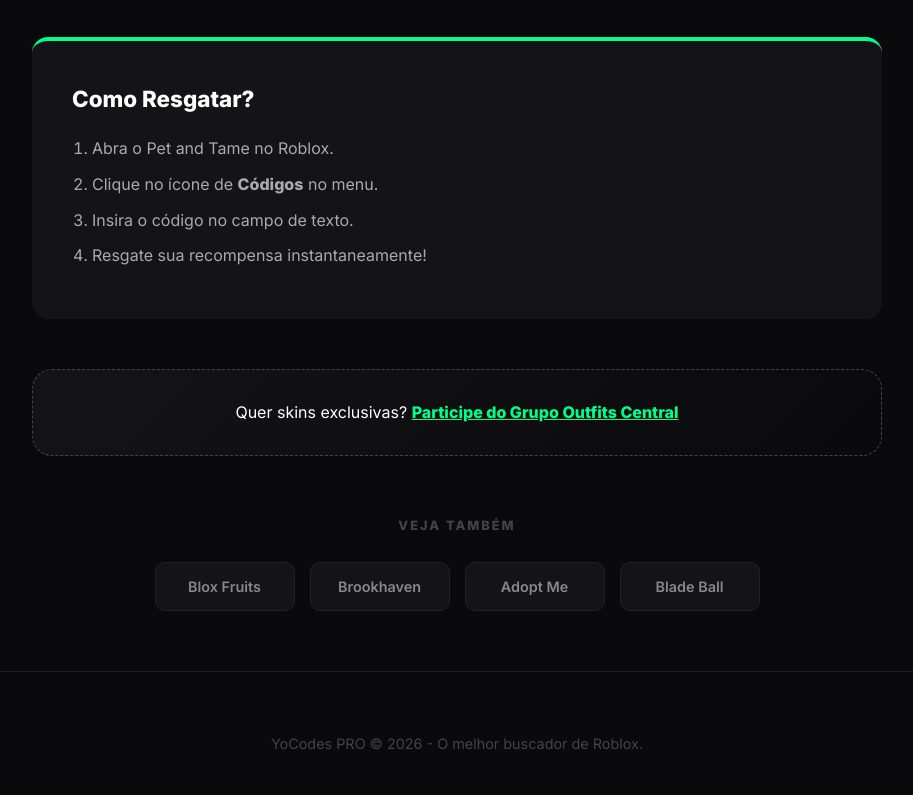
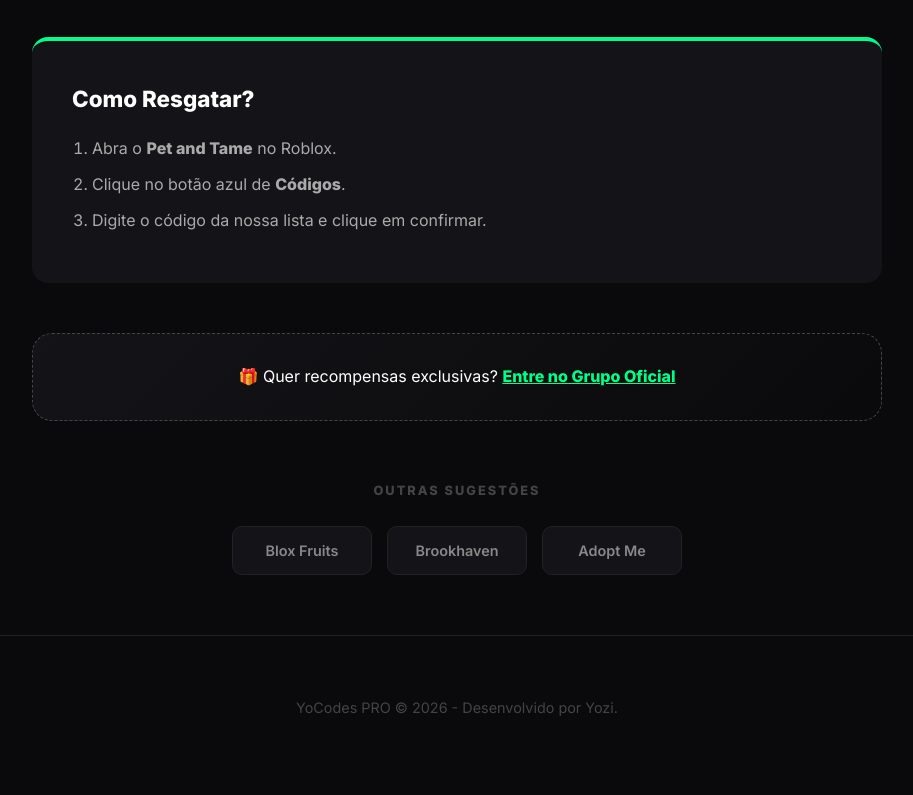
Before and after one commit to yoyoziyo/roblox-codes-pro, a plain HTML site: page jogos/pet-and-tame.html in a window 1280 px wide. Shown: the part 790-1585 px from the top of the page, without its empty margins (183-1096 px from the left). After the commit the page ends 1549 px from the top, so only its background shows below. Drawn offline with Linux system fonts and the light colour scheme.

Commit message:
Update pet-and-tame.html

```diff
--- a/jogos/pet-and-tame.html
+++ b/jogos/pet-and-tame.html
@@ -26,7 +26,7 @@
                 <img src="https://raw.githubusercontent.com/yoyoziyo/roblox-codes-pro/refs/heads/main/img/icon.png" class="game-logo-large">
                 <div class="game-text">
                     <h1>Pet and Tame</h1>
-                    <p>Encontre os códigos ativos e expire pets incríveis.</p>
+                    <p>Códigos ativos e atualizados para Pets e Boosts.</p>
                 </div>
             </div>
         </div>
@@ -37,12 +37,10 @@
 
             <section class="codes-section">
                 <h2>Códigos Ativos</h2>
-
                 <div class="code-card">
                     <span class="code-val">RELEASE</span>
                     <button class="btn-copy" onclick="copyCode('RELEASE', this)">COPIAR</button>
                 </div>
-
                 <div class="code-card">
                     <span class="code-val">TAME2024</span>
                     <button class="btn-copy" onclick="copyCode('TAME2024', this)">COPIAR</button>
@@ -52,33 +50,31 @@
             <section class="how-to-redeem">
                 <h2>Como Resgatar?</h2>
                 <ol>
-                    <li>Abra o Pet and Tame no Roblox.</li>
-                    <li>Clique no ícone de <strong>Códigos</strong> no menu.</li>
-                    <li>Insira o código no campo de texto.</li>
-                    <li>Resgate sua recompensa instantaneamente!</li>
+                    <li>Abra o <strong>Pet and Tame</strong> no Roblox.</li>
+                    <li>Clique no botão azul de <strong>Códigos</strong>.</li>
+                    <li>Digite o código da nossa lista e clique em confirmar.</li>
                 </ol>
             </section>
 
             <div class="promo-banner">
-                <p>Quer skins exclusivas?
-                   <a href="https://www.roblox.com/communities/33319096" target="_blank" class="btn-promo">Participe do Grupo Outfits Central</a>
+                <p>🎁 Quer recompensas exclusivas?
+                   <a href="https://www.roblox.com/communities/33319096" target="_blank" class="btn-promo">Entre no Grupo Oficial</a>
                 </p>
             </div>
 
             <section class="more-games">
-                <p style="color: #444; font-weight: 800; font-size: 0.8rem; text-transform: uppercase; letter-spacing: 2px;">Veja Também</p>
+                <p style="color: #444; font-weight: 800; font-size: 0.8rem; text-transform: uppercase; letter-spacing: 2px;">Outras Sugestões</p>
                 <div class="mini-grid">
                     <a href="../index.html" class="mini-card">Blox Fruits</a>
                     <a href="../index.html" class="mini-card">Brookhaven</a>
                     <a href="../index.html" class="mini-card">Adopt Me</a>
-                    <a href="../index.html" class="mini-card">Blade Ball</a>
                 </div>
             </section>
         </div>
     </main>
 
     <footer class="main-footer">
-        YoCodes PRO &copy; 2026 - O melhor buscador de Roblox.
+        YoCodes PRO &copy; 2026 - Desenvolvido por Yozi.
     </footer>
 
     <script src="../script.js"></script>
```
